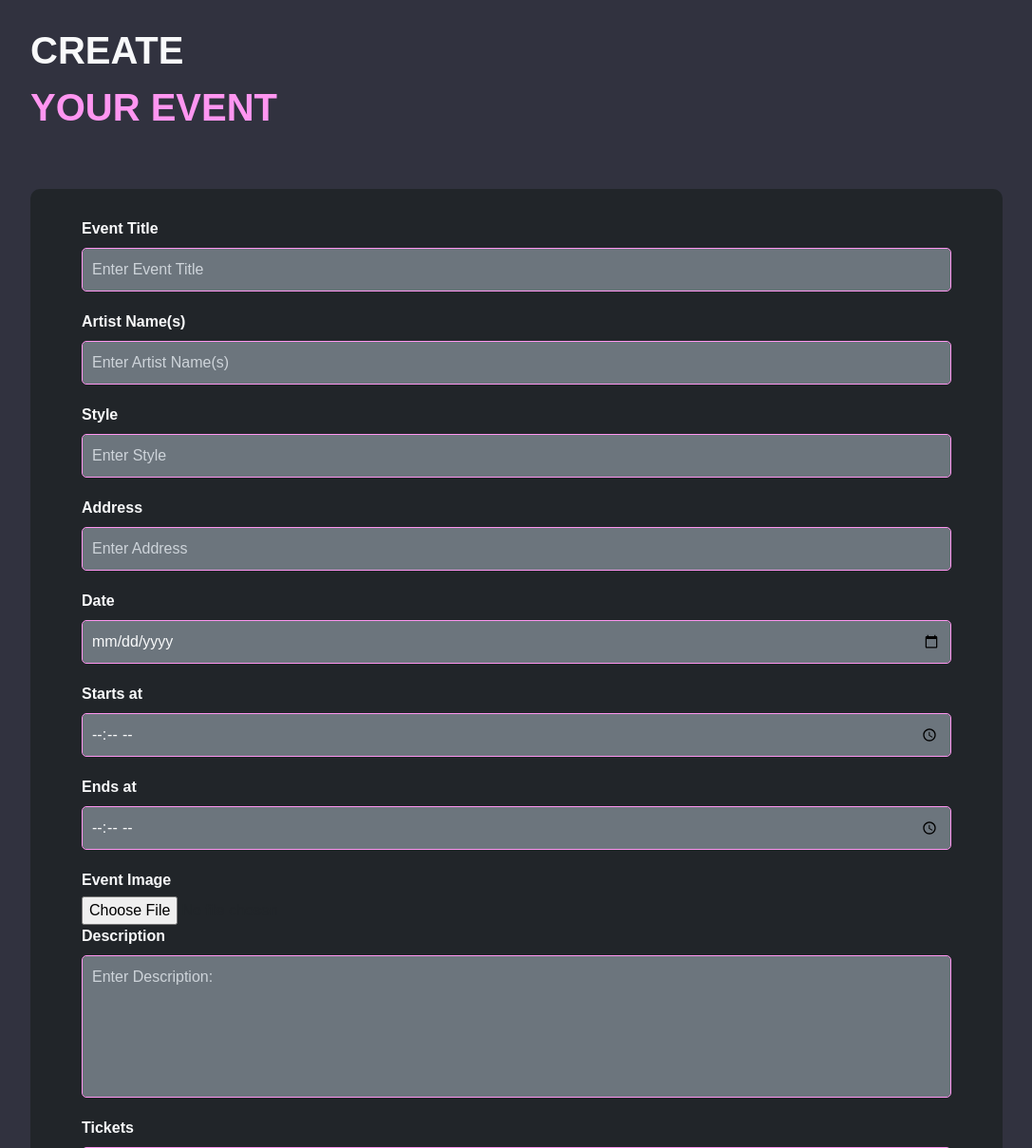
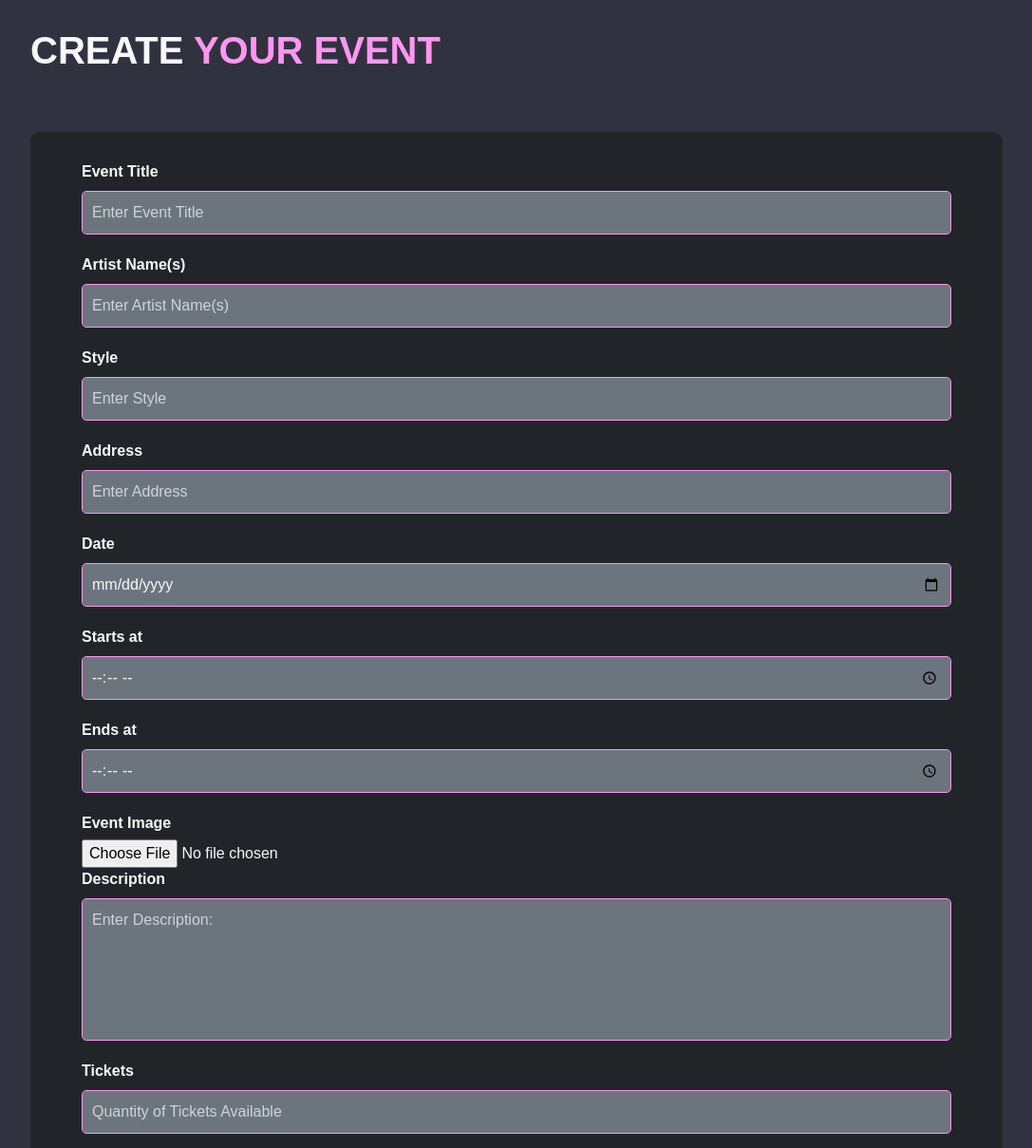
Before and after one commit to ShreyansAmin02/Group_8_Web, a Flask app: page /events/create in a window 1280 px wide. Shown: the part 73-1282 px from the top of the page at 95% size, without its empty margins (96-1183 px from the left). Run offline with Flask 3, Linux system fonts and the light colour scheme; some libraries are stand-ins or nearby versions.

Commit message:
Fixed the text colour for image file

```diff
--- a/projectfile/website/static/styles/styles.css
+++ b/projectfile/website/static/styles/styles.css
@@ -333,6 +333,10 @@ input[type="date"]:hover {
     cursor: pointer;
 }
 
+input[type="file"] {
+    color: var(--bs-light);
+}
+
 .create-event-btn {
     margin-left: calc(var(--bs-gutter-x) * 0.5);
 }
--- a/projectfile/website/templates/events/create.html
+++ b/projectfile/website/templates/events/create.html
@@ -7,7 +7,6 @@
     <div class="create-event-container bg-dark-subtle py-5">
       <h1 class="fs-1 fw-bold text-uppercase lh-base py-5">
         Create
-        <br />
         <span class="sub-text">Your Event</span>
       </h1>
       <div>
```
